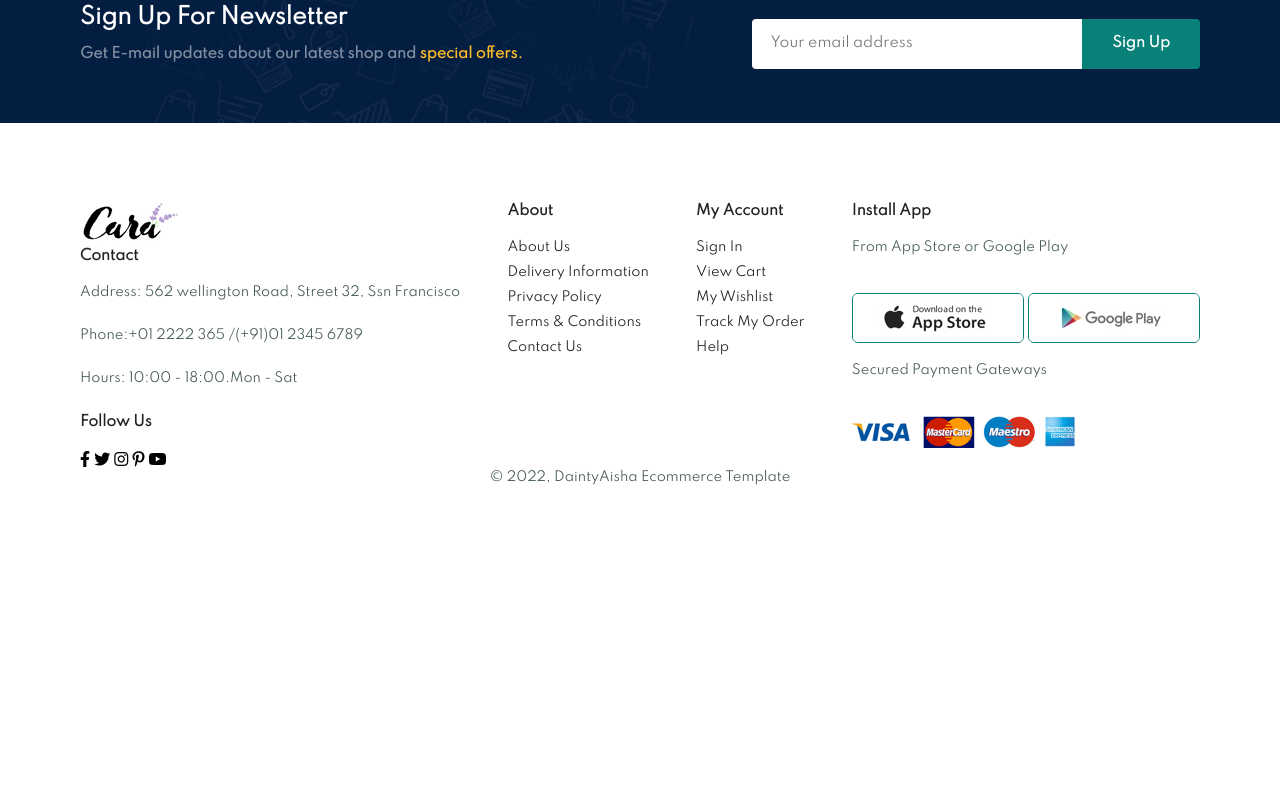
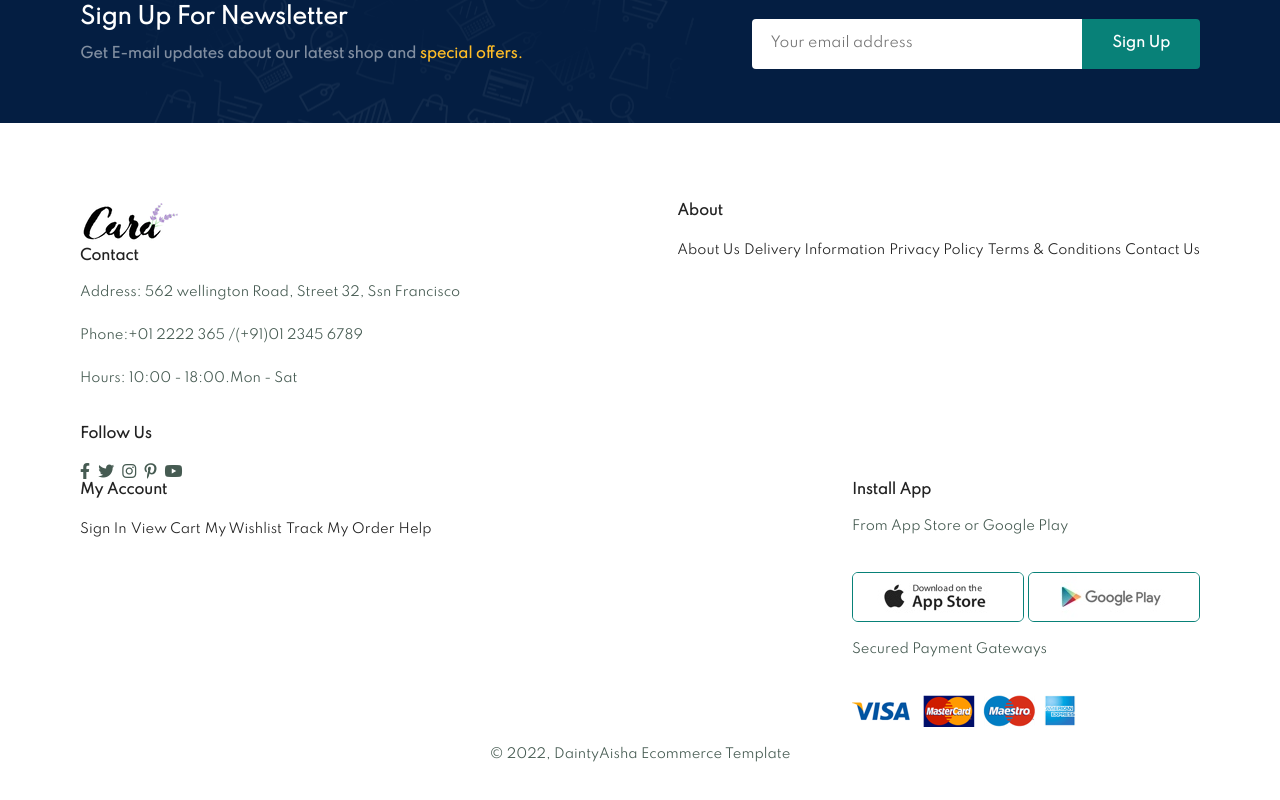
Before and after one commit to DaintyAishat/DaintyAisha-Ecommerce, a plain HTML site: page index.html in a window 1280 px wide. Shown: the part 4353-5153 px from the top of the page. Before the commit the page ends 4906 px from the top, so only its background shows below. Drawn offline with Linux system fonts and the light colour scheme.

Commit message:
Update style.css

```diff
--- a/style.css
+++ b/style.css
@@ -441,15 +441,14 @@ footer a{
     font-size: 13px;
     color: #222;
     margin-bottom: 10px;
-    display: flex;
 }
-footer.follow{
+footer .follow{
     margin-top: 20px;
 
 }
-footer.follow i{
+footer .follow i{
     color: #465b52;
-    padding: 4px;
+    padding-right: 4px;
     cursor: pointer;
 }
 footer .install .row img{
```
